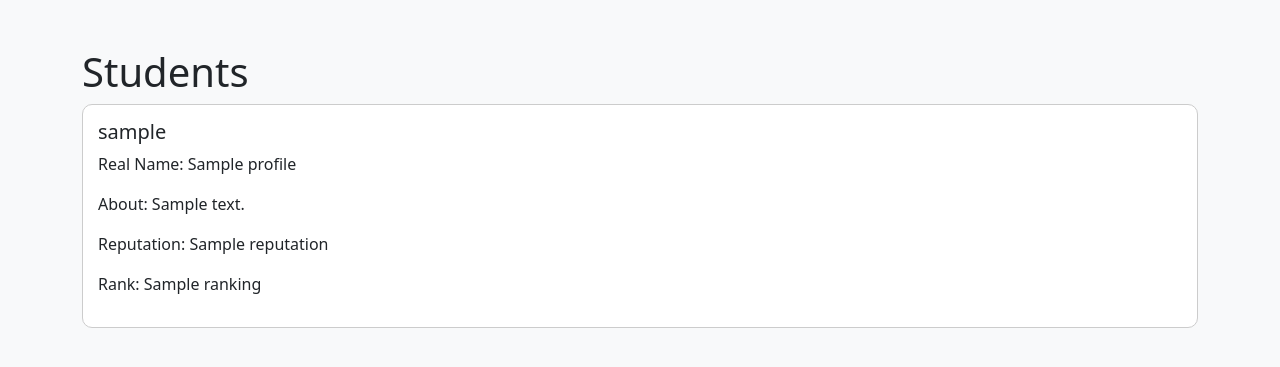
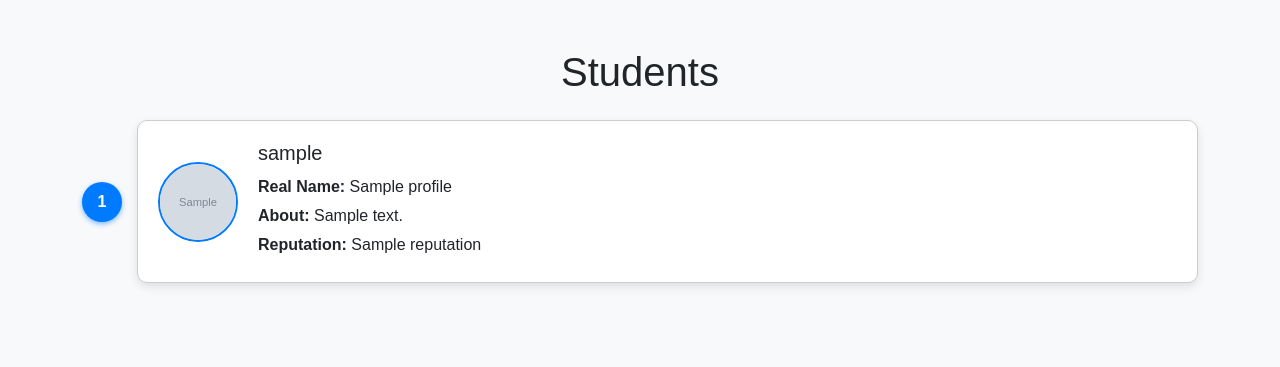
Before and after one commit to ganeshjagannadam/OnlyDevs, a Node server app: template views/students.ejs in a window 1280 px wide. Shown: the top 367 px of the page. Run offline with Node 20, Linux system fonts and the light colour scheme; the template is opened without the code that fills it: most values are stand-ins (such as "Sample title", 1, 10 or a date in 2020); grey boxes marked "Sample" are stand-in pictures.

Commit message:
updated the student.ejs UI

```diff
--- a/views/students.ejs
+++ b/views/students.ejs
@@ -15,26 +15,74 @@
     <style>
       body {
         background-color: #f8f9fa;
+        font-family: Arial, sans-serif;
+      }
+      .user-container {
+        display: flex;
+        align-items: center;
+        margin-bottom: 20px; /* Increased margin for spacing */
+      }
+      .index-box {
+        width: 40px;
+        height: 40px;
+        border-radius: 50%;
+        background-color: #007bff;
+        color: white;
+        display: flex;
+        justify-content: center;
+        align-items: center;
+        font-weight: bold;
+        margin-right: 15px;
+        box-shadow: 0 2px 5px rgba(0, 123, 255, 0.5); /* Added shadow for effect */
       }
       .user-card {
+        flex-grow: 1; /* Make user card take the full width */
         border: 1px solid #ccc;
         border-radius: 10px;
-        padding: 15px;
-        margin-bottom: 10px;
-        background-color: #fff;
+        padding: 20px;
+        background-color: #ffffff;
+        transition: transform 0.3s;
+        display: flex;
+        align-items: center;
+        box-shadow: 0 4px 10px rgba(0, 0, 0, 0.1); /* Added shadow for depth */
+      }
+      .user-card:hover {
+        transform: translateY(-3px); /* Subtle lift on hover */
+      }
+      .avatar {
+        width: 80px; /* Increased avatar size */
+        height: 80px; /* Increased avatar size */
+        border-radius: 50%;
+        margin-right: 20px; /* Increased margin for spacing */
+        object-fit: cover;
+        border: 2px solid #007bff; /* Added border for the avatar */
+      }
+      .user-info {
+        flex-grow: 1; /* Allow user info to grow */
+      }
+      h5 {
+        margin-bottom: 10px; /* Added space below the username */
+      }
+      p {
+        margin: 5px 0; /* Adjusted spacing for paragraphs */
       }
     </style>
   </head>
   <body>
     <div class="container mt-5">
-      <h1>Students</h1>
-      <% users.forEach(user => { %>
-      <div class="user-card">
-        <h5><%= user.username %></h5>
-        <p>Real Name: <%= user.profile.realName %></p>
-        <p>About: <%= user.profile.aboutMe || 'No information provided' %></p>
-        <p>Reputation: <%= user.profile.reputation %></p>
-        <p>Rank: <%= user.profile.ranking %></p>
+      <h1 class="text-center mb-4">Students</h1> <!-- Centered title -->
+      <% users.forEach((user, index) => { %>
+      <div class="user-container">
+        <div class="index-box"><%= index + 1 %></div>
+        <div class="user-card">
+          <img src="<%= user.profile.userAvatar || 'default-avatar.png' %>" alt="<%= user.username %>" class="avatar" />
+          <div class="user-info">
+            <h5><%= user.username %></h5>
+            <p><strong>Real Name:</strong> <%= user.profile.realName %></p>
+            <p><strong>About:</strong> <%= user.profile.aboutMe || 'No information provided' %></p>
+            <p><strong>Reputation:</strong> <%= user.profile.reputation %></p>
+          </div>
+        </div>
       </div>
       <% }) %>
     </div>
```
